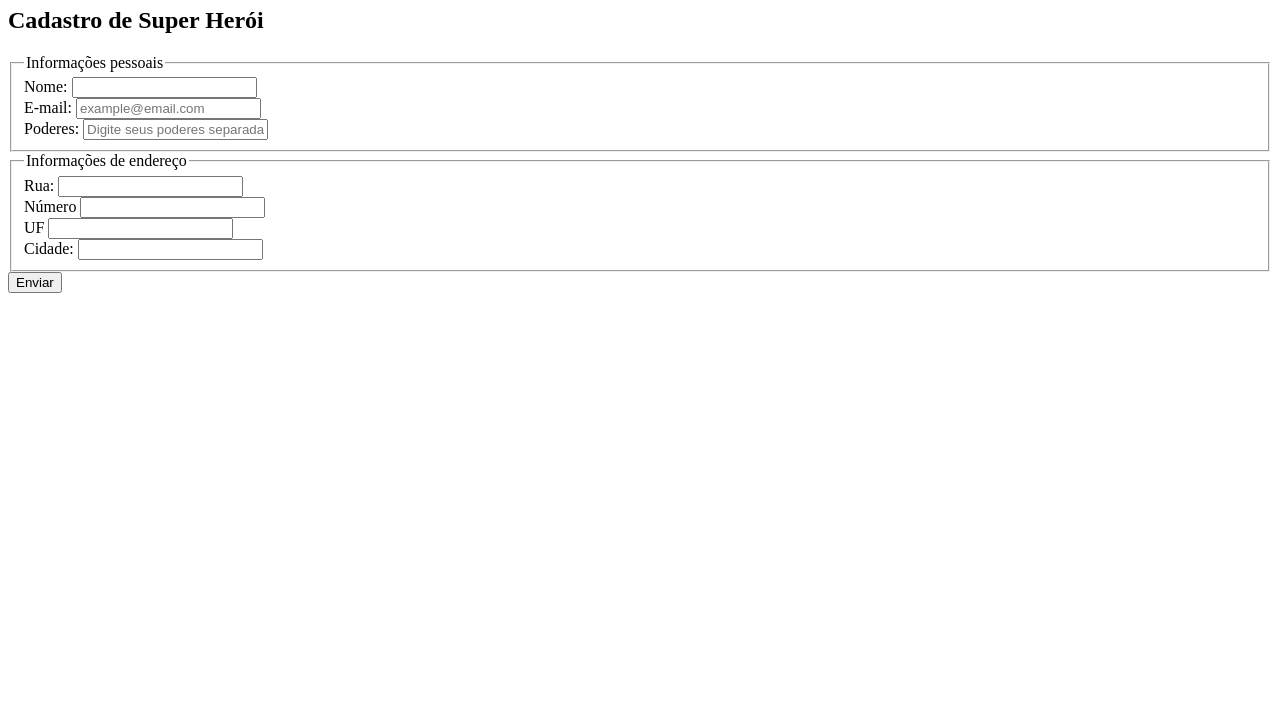
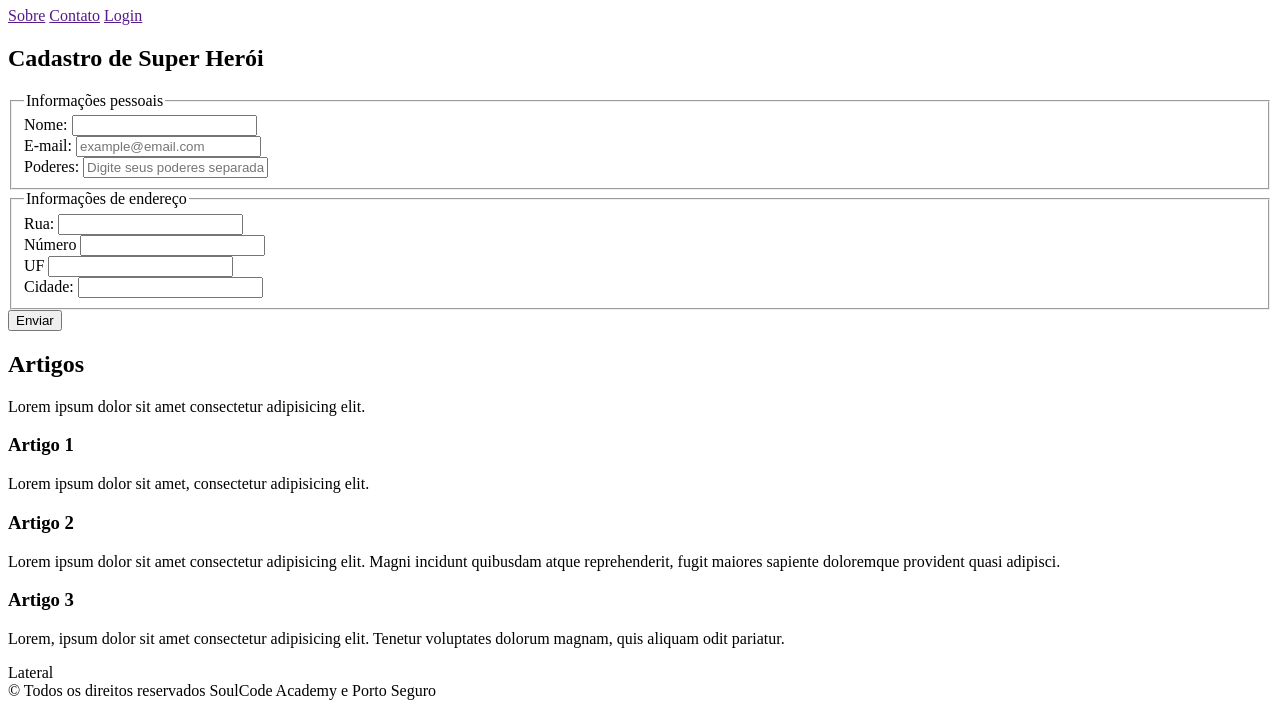
Before and after one commit to BrubsMuller/estudando-hmtl, a plain HTML site: page Aula-270623/index.html in a window 1280 px wide. Shown: the part 73-800 px from the top of the page. Drawn offline with Linux system fonts and the light colour scheme.

Commit message:
Aula270623

```diff
--- a/Aula-270623/index.html
+++ b/Aula-270623/index.html
@@ -1,12 +1,33 @@
 <!DOCTYPE html>
 <html lang="pt-BR">
+
 <head>
-    <meta charset="UTF-8">
+    <meta charset="UTF-8" />
     <title>Layout da Página</title>
 </head>
+
 <body>
+    <header>
         <h1>Layout da Página</h1>
+        <nav>
+            <a href="">Sobre</a>
+            <a href="">Contato</a>
+            <a href="">Login</a>
+        </nav>
+    </header>
 
+    <main>
+        <!-- <header> -> Estrutura o cabeçalho da página
+        <main> -> Estrutura o corpo principal da página
+        <footer> ->Estrutura o rodapé da página
+        <aside> -> Estrutura uma barra lateral
+        <nav> -> (Navegação) Links *que podem estar no header
+        <section> -> Seção da página
+        <article> -> Define um artigo da pagina
+        <div> -> Um container de elementos genérico
+        -->
+
+    <section>
         <h2>Cadastro de Super Herói</h2>
         <form action="" method="GET">
             <!--O método GET envia os dados pela url (http://)-->
@@ -16,32 +37,83 @@
                 <legend>Informações pessoais</legend>
 
                 <label for="nome">Nome:</label>
-            <input type="text" name="nome" id="nome" maxlength="100" required> <br>
+                <input type="text" name="nome" id="nome" maxlength="100" required />
+                <br />
 
                 <label for="email">E-mail:</label>
-            <input type="email" name="email" id="email" maxlength="100" placeholder="example@email.com" required> <br>
+                <input type="email" name="email" id="email" maxlength="100" placeholder="example@email.com" required />
+                <br />
 
                 <label for="poderes">Poderes:</label>
-            <input type="text" name="poderes" id="poderes" maxlength="500" required placeholder="Digite seus poderes separadamente"> <br>
+                <input type="text" name="poderes" id="poderes" maxlength="500" required
+                    placeholder="Digite seus poderes separadamente" />
+                <br />
             </fieldset>
 
             <fieldset>
                 <legend>Informações de endereço</legend>
 
                 <label for="rua">Rua:</label>
-            <input type="text" name="rua" id="rua" maxlength="150" required> <br>
+                <input type="text" name="rua" id="rua" maxlength="150" required />
+                <br />
 
                 <label for="numero">Número</label>
-            <input type="text" name="numero" id="numero" maxlength="500" required> <br>
+                <input type="text" name="numero" id="numero" maxlength="500" required />
+                <br />
 
                 <label for="uf">UF</label>
-            <input type="text" name="uf" id="uf" required> <br>
+                <input type="text" name="uf" id="uf" required /> <br />
 
                 <label for="cidade">Cidade:</label>
-            <input type="text" name="cidade" id="cidade" maxlength="500" required> <br>
+                <input type="text" name="cidade" id="cidade" maxlength="500" required />
+                <br />
             </fieldset>
 
             <button>Enviar</button>
         </form>
+    </section>
+
+    <section>
+        <h2>Artigos</h2>
+        <p>Lorem ipsum dolor sit amet consectetur adipisicing elit. </p>
+    </section>
+
+    <section>
+        <article>
+            <h3>Artigo 1</h3>
+            <p>Lorem ipsum dolor sit amet, consectetur adipisicing elit. </p>
+        </article>
+    </section>
+
+    <section>
+        <article>
+            <h3>Artigo 2</h3>
+            <p>Lorem ipsum dolor sit amet consectetur adipisicing elit. Magni incidunt quibusdam atque reprehenderit, fugit maiores sapiente doloremque provident quasi adipisci.</p>
+        </article>
+    </section>
+    <section>
+        <article>
+            <h3>Artigo 3</h3>
+            <p>Lorem, ipsum dolor sit amet consectetur adipisicing elit. Tenetur voluptates dolorum magnam, quis aliquam odit pariatur.</p>
+        </article>
+    </section>
+    </main>
+
+    <aside>
+        <div>
+            <div>
+                <div>
+                    <div>
+                        Lateral
+                    </div>
+                </div>
+            </div>
+        </div>
+    </aside>
+
+    <footer>
+        &copy; Todos os direitos reservados SoulCode Academy e Porto Seguro
+    </footer>
 </body>
+
 </html>
```
Lines whose indentation alone changed are shown as unchanged.
